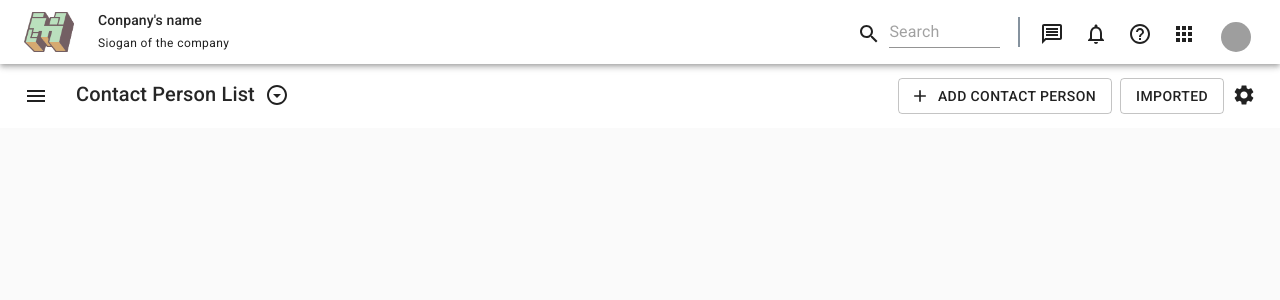
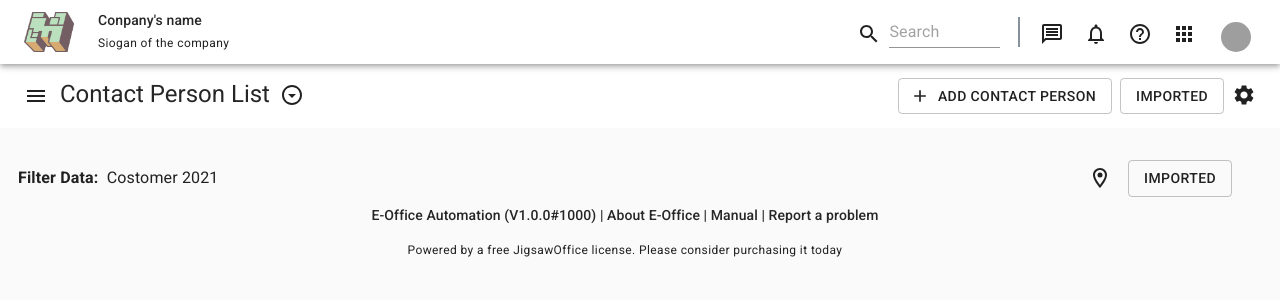
Before and after one commit to rtclub11140/ContactPersonList, a React (Create React App) app in the folder ui/: page / in a window 1280 px wide. Shown: the top 300 px of the page. Built offline with nearby package versions, Linux system fonts and the light colour scheme; grey boxes are pictures that could not be loaded.

Commit message:
edit menu bar

```diff
--- /dev/null
+++ b/ui/src/components/contact/FilterDataContactPersonList.js
@@ -0,0 +1,41 @@
+import React from 'react'
+import { Button, Box, Typography } from '@material-ui/core'
+import { RoomOutlined } from '@material-ui/icons';
+import { makeStyles } from '@material-ui/core/styles'
+const useStyles = makeStyles((theme) => ({
+  root: {
+    width: '100%'
+  },
+  iconPin: {
+    marginTop: 5,
+    cursor: 'pointer',
+    backgroundColor: 'transparent',
+    '&:hover': {
+       color: "#ff4081",
+    },
+  },
+}))
+
+export default function FilterDataContactPersonList() {
+  const classes  = useStyles()
+  return (
+     <div className={classes.root}>
+      <Box display="flex" alignItems="center" mt={1}>
+        <Box >
+          <Typography variant="body1"><Box fontWeight="fontWeightBold">Filter Data:&nbsp;&nbsp;</Box></Typography>
+        </Box>
+        <Box flexGrow={1} >
+          <Typography variant="body1"> Costomer 2021</Typography>
+        </Box>
+        <Box>
+          <div className={classes.iconPin}><RoomOutlined/></div>
+        </Box>
+        <Box ml={2}>
+          <Button variant="outlined" className={classes.button}>
+            Imported
+          </Button>
+        </Box>
+      </Box>
+    </div>
+  )
+}
--- a/ui/src/components/contact/HeaderContactPersonList.js
+++ b/ui/src/components/contact/HeaderContactPersonList.js
@@ -1,4 +1,4 @@
-import React, { useState } from 'react'
+import React from 'react'
 import { Button, Box, Typography } from '@material-ui/core'
 import { ArrowDropDownCircleOutlined, Add, Settings } from '@material-ui/icons';
 import { makeStyles } from '@material-ui/core/styles'
@@ -33,7 +33,7 @@ export default function HeaderContactPersonList() {
      <div className={classes.root}>
       <Box display="flex">
         <Box>
-          <Typography variant="h6" >Contact Person List</Typography>
+          <Typography variant="h5" >Contact Person List</Typography>
         </Box>
         <Box flexGrow={1}>
           <div className={classes.iconCircle}><ArrowDropDownCircleOutlined /></div>
--- a/ui/src/components/layout/Content.js
+++ b/ui/src/components/layout/Content.js
@@ -1,17 +1,21 @@
-import React, { useEffect, useState } from "react"
-import clsx from 'clsx'
-import { Container, Toolbar, Drawer, Box, Typography, CssBaseline, AppBar, IconButton, Divider, List } from '@material-ui/core'
-import { DashboardOutlined, RecentActorsOutlined, BrokenImageOutlined, SettingsOutlined, LensOutlined, ChevronLeft, ChevronRight, Menu } from '@material-ui/icons';
-import { makeStyles, useTheme } from '@material-ui/core/styles'
+import React, {useState } from "react"
+import { Toolbar, Drawer, Box, Typography, CssBaseline,  IconButton, Divider, List } from '@material-ui/core'
+import { DashboardOutlined, RecentActorsOutlined, BrokenImageOutlined, SettingsOutlined, LensOutlined, ChevronLeft, ChevronRight } from '@material-ui/icons';
+import { makeStyles, useTheme, styled } from '@material-ui/core/styles'
+import MuiAppBar from '@material-ui/core/AppBar';
+import MenuIcon from '@material-ui/icons/Menu';
 import Footer from './Footer.js'
 import NavItem from './NavItem.js'
 import HeaderContactPersonList from '../contact/HeaderContactPersonList.js'
+import FilterDataContactPersonList from '../contact/FilterDataContactPersonList.js'
+
 
 const drawerWidth = 240;
 
 const useStyles = makeStyles((theme) => ({
   root: {
-    display: 'flex'
+    display: 'flex',
+    width: '100%'
   },
   appBar: {
     transition: theme.transitions.create(['margin', 'width'], {
@@ -53,24 +57,8 @@ const useStyles = makeStyles((theme) => ({
     // necessary for content to be below app bar
     ...theme.mixins.toolbar,
     justifyContent: 'flex-end',
+  },
 
-  },
-   content: {
-    flexGrow: 1,
-    padding: theme.spacing(3),
-    transition: theme.transitions.create('margin', {
-      easing: theme.transitions.easing.sharp,
-      duration: theme.transitions.duration.leavingScreen,
-    }),
-    marginLeft: -drawerWidth,
-  },
-   contentShift: {
-    transition: theme.transitions.create('margin', {
-      easing: theme.transitions.easing.easeOut,
-      duration: theme.transitions.duration.enteringScreen,
-    }),
-    marginLeft: 0,
-  },
    spacer: {
     flexGrow:1
   },
@@ -83,6 +71,51 @@ const useStyles = makeStyles((theme) => ({
    }
 }))
 
+const AppBar = styled(MuiAppBar, {
+  shouldForwardProp: (prop) => prop !== 'open',
+})(({ theme, open }) => ({
+  transition: theme.transitions.create(['margin', 'width'], {
+    easing: theme.transitions.easing.sharp,
+    duration: theme.transitions.duration.leavingScreen,
+  }),
+  ...(open && {
+    width: `calc(100% - ${drawerWidth}px)`,
+    marginLeft: `${drawerWidth}px`,
+    transition: theme.transitions.create(['margin', 'width'], {
+      easing: theme.transitions.easing.easeOut,
+      duration: theme.transitions.duration.enteringScreen,
+    }),
+  }),
+  marginTop: 64
+}));
+
+const Main = styled('main', { shouldForwardProp: (prop) => prop !== 'open' })(
+  ({ theme, open }) => ({
+    flexGrow: 1,
+    padding: theme.spacing(3),
+    transition: theme.transitions.create('margin', {
+      easing: theme.transitions.easing.sharp,
+      duration: theme.transitions.duration.leavingScreen,
+    }),
+    marginLeft: '-270px',//`-${drawerWidth}px`,
+    ...(open && {
+      transition: theme.transitions.create('margin', {
+        easing: theme.transitions.easing.easeOut,
+        duration: theme.transitions.duration.enteringScreen,
+      }),
+      //marginLeft: 0,
+      marginLeft: '-30px',
+    }),
+  }),
+);
+
+const DrawerHeader = styled('div')(({ theme }) => ({
+  display: 'flex',
+  alignItems: 'center',
+  padding: theme.spacing(0, 1),
+  ...theme.mixins.toolbar,
+  justifyContent: 'flex-end',
+}));
 
 
 const items = [
@@ -139,6 +172,7 @@ const items = [
 ]
 
 
+
 export default function Content() {
   const classes = useStyles();
   const theme = useTheme();
@@ -155,23 +189,18 @@ export default function Content() {
   return (
     <div className={classes.root}>
       <CssBaseline />
-      <AppBar
-        elevation={0}
-        className={clsx(classes.appBar, {
-          [classes.appBarShift]: open,
-        })}
-      >
+      <AppBar position="fixed" open={open} elevation={0}>
         <Toolbar>
           <IconButton
             color="inherit"
             aria-label="open drawer"
             onClick={handleDrawerOpen}
             edge="start"
-            className={clsx(classes.menuButton, open && classes.hide)}
+            sx={{ mr: 2, ...(open && { display: 'none' }) }}
           >
-            <Menu />
+            <MenuIcon />
           </IconButton>
-         <HeaderContactPersonList/>
+            <HeaderContactPersonList/>
         </Toolbar>
       </AppBar>
       <Drawer
@@ -207,18 +236,12 @@ export default function Content() {
           </List>
         </Box>
       </Drawer>
-
-      {/*
-      <main className={classes.content}>
-      <Toolbar></Toolbar>
-      <Container maxWidth="lg">
-
-      </Container>
-      <Footer></Footer>
-    </main>
-      */}
-
+      <Main open={open}>
+        <DrawerHeader />
+        <DrawerHeader />
+        <FilterDataContactPersonList />
+        <Footer />
+      </Main>
     </div>
-
   )
 }
--- a/ui/src/components/layout/Footer.js
+++ b/ui/src/components/layout/Footer.js
@@ -1,19 +1,29 @@
 import React from "react"
 import { Box, Typography } from '@material-ui/core'
-
+import { makeStyles } from '@material-ui/core/styles'
+const useStyles = makeStyles((theme) => ({
+  root: {
+    width: '100%'
+  },
+}))
 export default function Footer() {
+   const classes  = useStyles()
    return (
      <>
-      <Box display="flex" justifyContent="center" >
+       <div className={classes.root}>
+         <Box display="flex" justifyContent="center" flexDirection="column" alignItems="center">
+           <Box p={1}>
              <Typography variant="subtitle2" gutterBottom>
                E-Office Automation (V1.0.0#1000) | About E-Office | Manual | Report a problem
              </Typography>
            </Box>
-      <Box display="flex" justifyContent="center" >
+           <Box>
              <Typography variant="caption">
                Powered by a free JigsawOffice license. Please consider purchasing it today
              </Typography>
            </Box>
+         </Box>
+       </div>
     </>
   )
 }
--- a/ui/src/components/layout/Header.js
+++ b/ui/src/components/layout/Header.js
@@ -1,5 +1,5 @@
 import React from 'react'
-import { AppBar, Toolbar, Input, Typography, Container, Avatar, Box } from '@material-ui/core'
+import { AppBar, Toolbar, Input, Typography, Container, Avatar } from '@material-ui/core'
 import { SearchOutlined, MessageOutlined, NotificationsNoneOutlined, HelpOutlineOutlined, AppsOutlined } from '@material-ui/icons';
 import { makeStyles } from '@material-ui/core/styles'
 import logo from 'assets/images/icon-minecraft.png'
--- a/ui/src/components/layout/NavItem.js
+++ b/ui/src/components/layout/NavItem.js
@@ -1,14 +1,8 @@
 import React, { useState} from 'react'
-import {
-  NavLink as RouterLink,
-  matchPath,
-  useLocation
-} from 'react-router-dom';
-
-import { Button, List, ListItemIcon, ListItemText, Collapse } from '@material-ui/core';
+import { List, ListItemText, Collapse } from '@material-ui/core';
 import MuiListItem from "@material-ui/core/ListItem";
 import {ExpandLess, ExpandMore} from '@material-ui/icons'
-import { makeStyles, useTheme, withStyles } from '@material-ui/core/styles'
+import { makeStyles, withStyles } from '@material-ui/core/styles'
 
 const useStyles = makeStyles((theme) => ({
   nested: {
--- a/ui/src/pages/Layout.js
+++ b/ui/src/pages/Layout.js
@@ -2,7 +2,7 @@ import React from 'react'
 import { CssBaseline } from '@material-ui/core'
 import Header from 'components/layout/Header.js'
 import Content from 'components/layout/Content.js'
-import { makeStyles, useTheme } from '@material-ui/core/styles'
+import { makeStyles } from '@material-ui/core/styles'
 import { Container } from '@material-ui/core'
 
 const useStyles = makeStyles((theme) => ({
```
Lines whose indentation alone changed are shown as unchanged.
